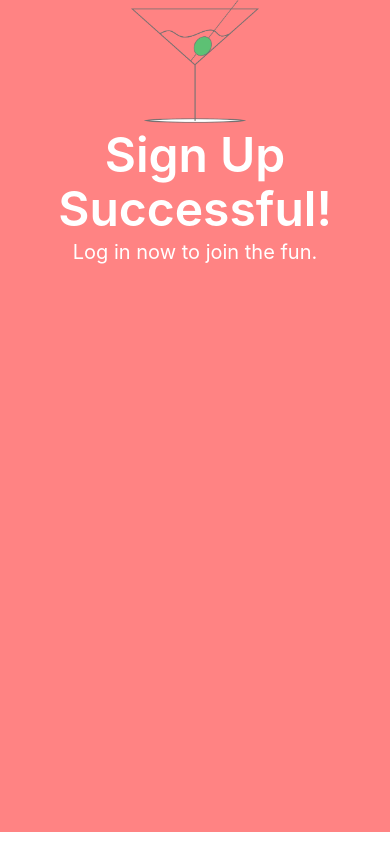
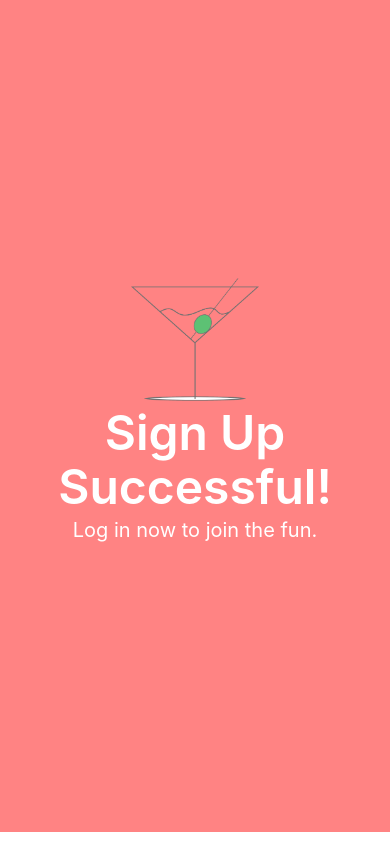
Before and after one commit to MichaelRol/WebTechCW, a website: page site/public/signupsuccess.html in a window 390 px wide. Drawn offline with nearby package versions, Linux system fonts and the light colour scheme.

Commit message:
Added alignment support for mobile

```diff
--- a/site/public/signupsuccess.html
+++ b/site/public/signupsuccess.html
@@ -21,8 +21,8 @@
     </head>
     <!-- BEGIN BODY -->
     <body>
-        <div class="columns is-vcentered is-centered" id="main">
-            <div class="column has-text-centered" style="justify-content: space-around">
+        <div class="columns is-mobile is-vcentered" id="main">
+            <div class="column is-full has-text-centered">
                 <figure class="image is-128x128" id="image">
                         <img src="Images/Logo.png"/>
                     </figure>
```
